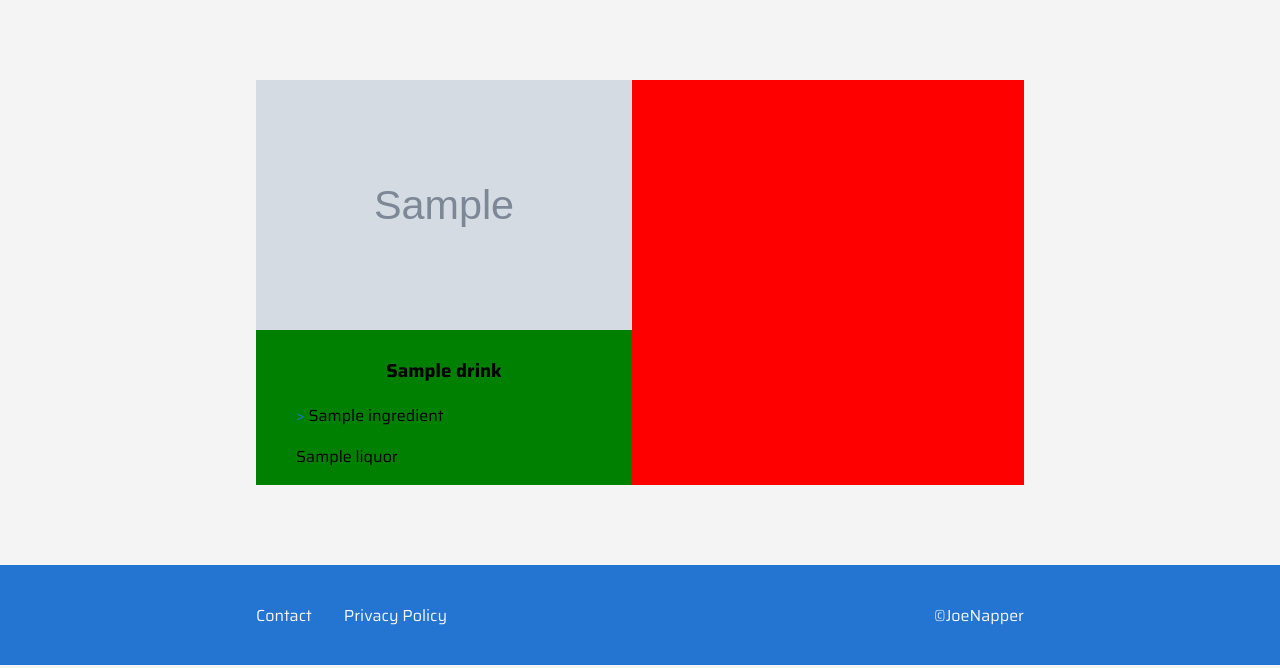
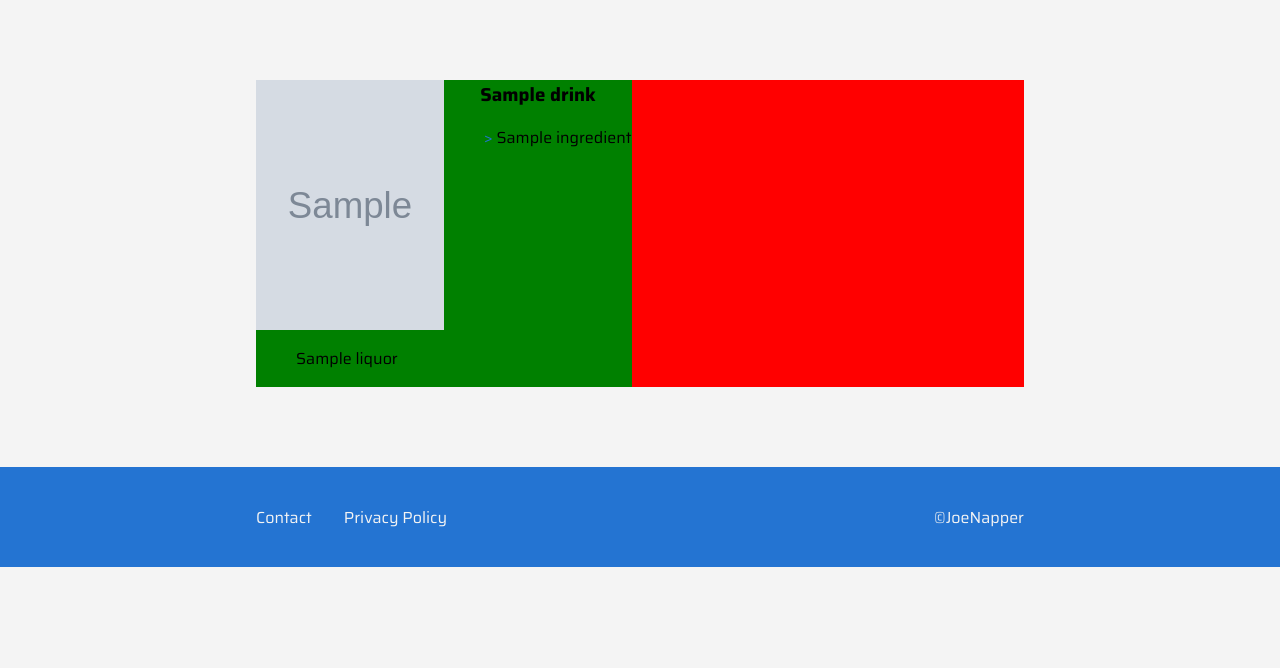
Before and after one commit to joenapper/drinking-hub, a Flask app: page /get_drinks in a window 1280 px wide. Shown: the part 64-732 px from the top of the page. Run offline with Flask 2, Linux system fonts and the light colour scheme; grey boxes marked "Sample" are stand-in pictures; a database or web service that is not in the repository returns one stand-in record (values such as "Sample title"); some libraries are stand-ins or nearby versions.

Commit message:
Added css grid inside card class

```diff
--- a/static/css/style.css
+++ b/static/css/style.css
@@ -271,19 +271,35 @@ footer {
 
 .card {
     background-color: green;
-    text-align: center
+    text-align: center;
+}
+
+.cardTop {
+    display: grid;
+    grid-template-columns: 1fr 1fr
 }
 
 .drinkImage {
     height: 250px;
     width: 100%;
+    float: left;
 }
-/*
+
 .card h3 {
-    color: #2474D2
-} */
+    /* color: #2474D2 */
+    margin: 0;
+    padding: 0
+}
 
 .card li {
     list-style: none;
-    text-align: left
+    text-align: left;
 }
+
+.drinkIngredients p {
+    margin: 0
+}
+
+.drinkLiquors {
+    float: left;
+}
--- a/templates/drinks.html
+++ b/templates/drinks.html
@@ -4,15 +4,20 @@
         <div class="row">
             {% for drink in drinks %}
             <div class="card">
-
+                <div class="cardTop">
+                    <div>
                         <img class="drinkImage" src="{{drink.image}}" alt="" srcset="">
+                    </div>
+                    <div>
                         <h3>{{drink.drink_name}}</h3>
                         <ul class="drinkIngredients">
                             {% for ingredient in drink.ingredients %}
                             <li><p><span class="col">&gt;</span> {{ingredient}}</p></li>
                             {% endfor %}
                         </ul>
-                <ul>
+                    </div>
+                </div>
+                <ul class="drinkLiquors">
                 {% for liquor in drink.liquor_name %}
                     <li>{{liquor}}</li>
                 {% endfor %}
```
Lines whose indentation alone changed are shown as unchanged.
